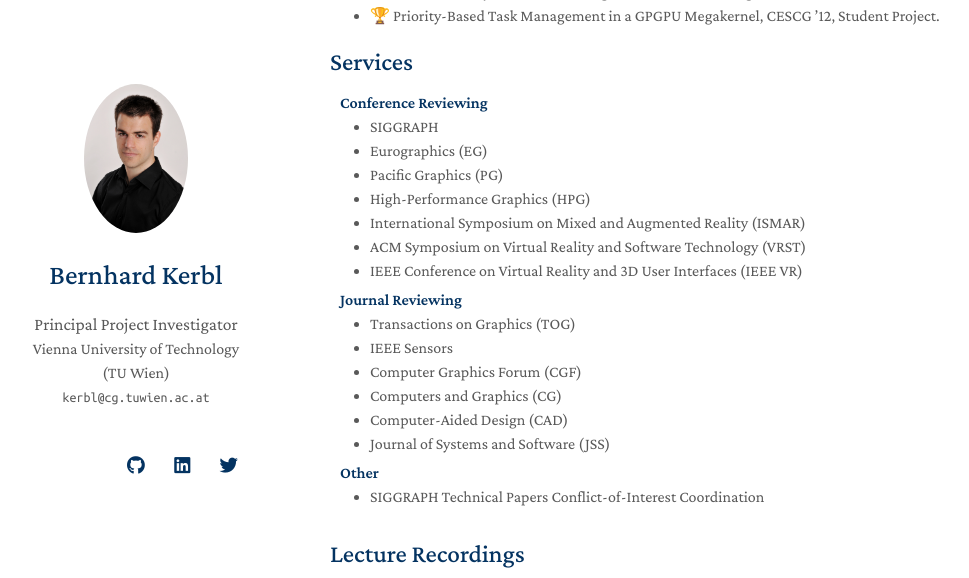
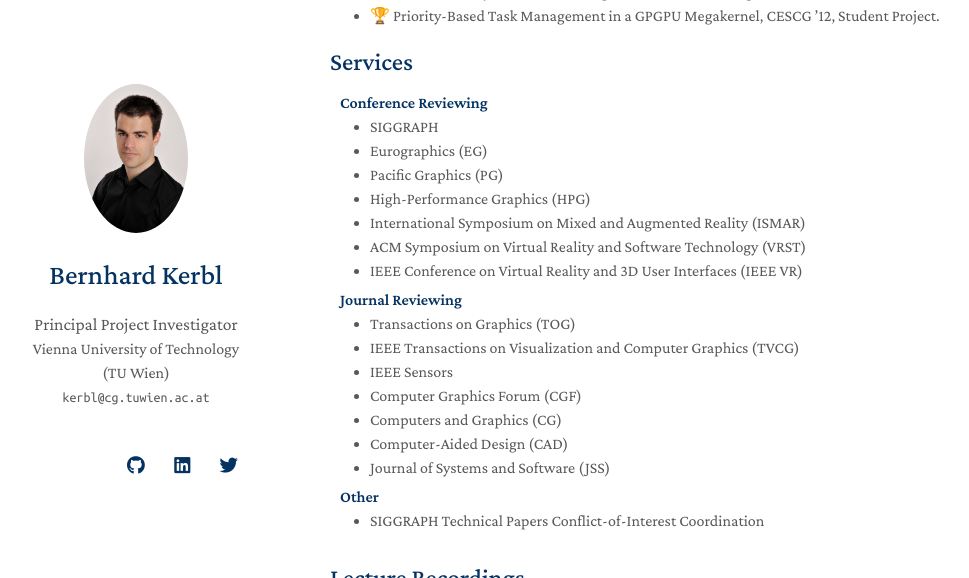
Before and after one commit to Snosixtyboo/snosixtyboo.github.io, a Jekyll site: the page built from index.md, in a window 1280 px wide and 900 px high, scrolled down 5932 px, cut to the strip 0-578 px from the top of the window. Shown: the whole strip, without its empty margins (140-1109 px from the left). Built offline with Jekyll 4.4.1, drawn with Linux system fonts in a browser that asks for light colours; nearby versions of some CDN libraries; a style sheet for code colours, icons or effects is not loaded; our own code applies the rules of GitHub Pages for plain Markdown files.

Commit message:
Added tut

```diff
--- a/_includes/services.md
+++ b/_includes/services.md
@@ -29,6 +29,7 @@
 
 <ul style="margin:0 0 5px;">
   <li>Transactions on Graphics (TOG)</li>
+  <li>IEEE Transactions on Visualization and Computer Graphics (TVCG)</li>
   <li>IEEE Sensors</li>
   <li>Computer Graphics Forum (CGF)</li>
   <li>Computers and Graphics (CG)</li>
```
